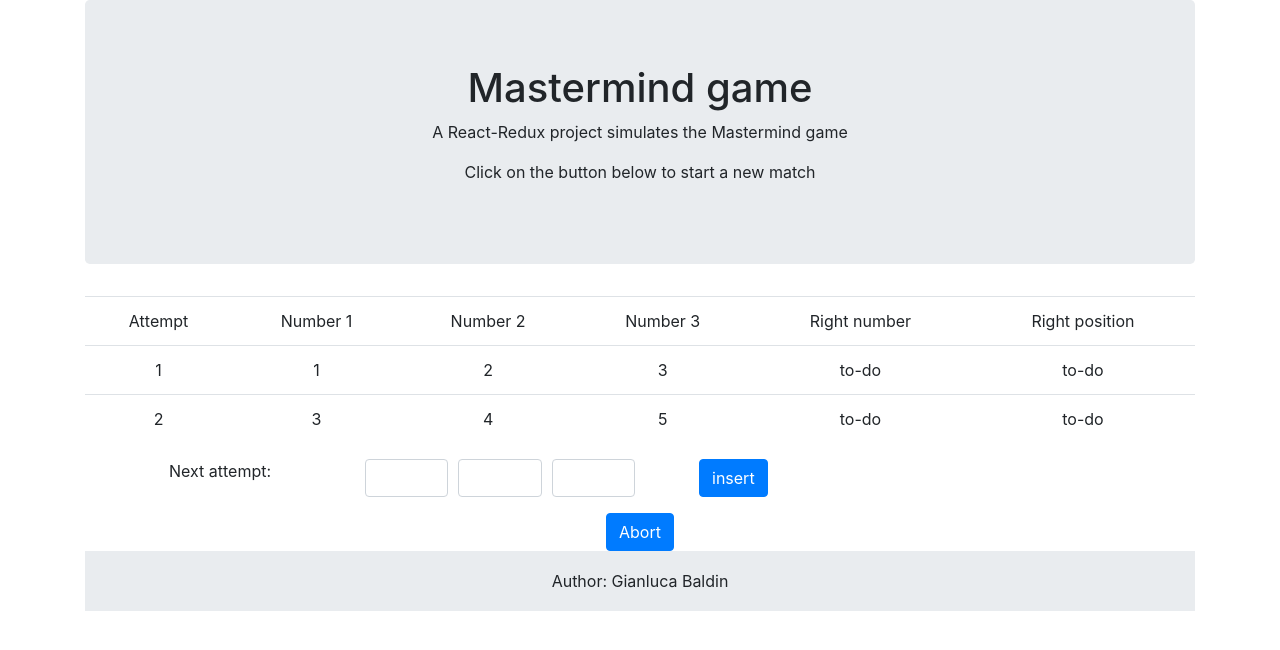
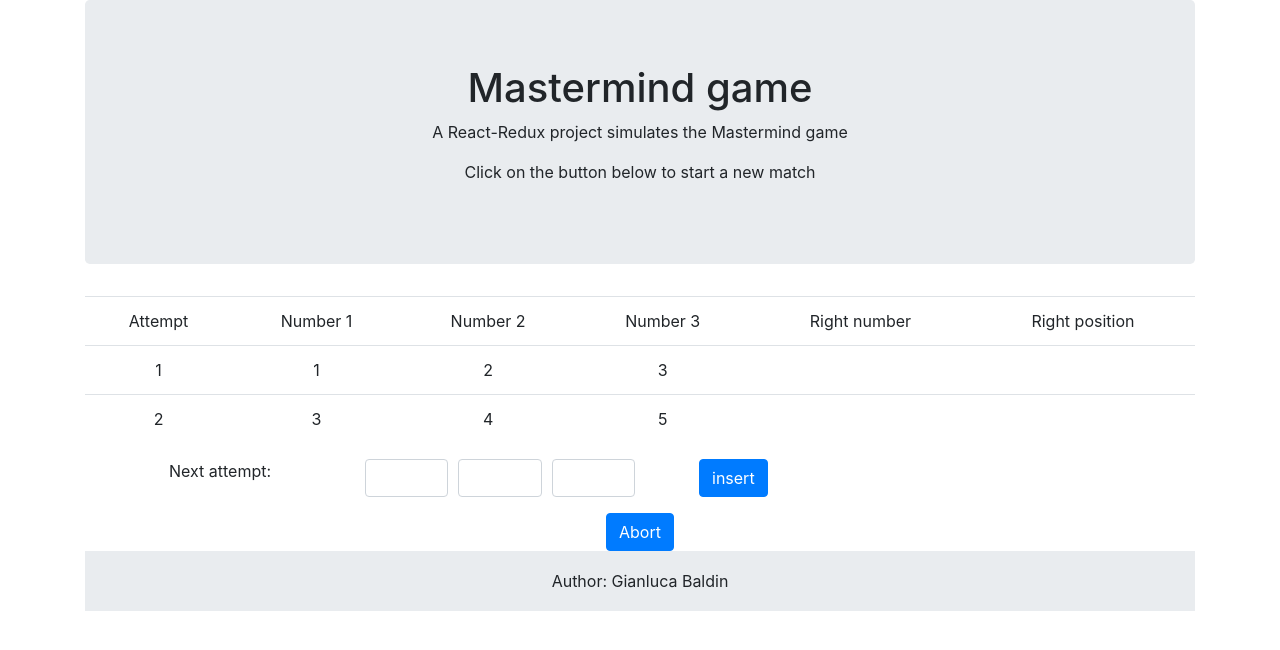
Before and after one commit to gianlucabaldin/mastermind, a React (Create React App) app: page / in a window 1280 px wide. Both pictures are taken after a click on the button "Start". Shown: the top 650 px of the page. Built offline with nearby package versions, Linux system fonts and the light colour scheme.

Commit message:
inserted 2 check methods

```diff
--- a/src/components/Board.jsx
+++ b/src/components/Board.jsx
@@ -5,7 +5,37 @@ import { connect } from "react-redux";
 import { start, abort } from "../store/actions/mastermindActions";
 import PropTypes from "prop-types";
 
-const Board = ({ playing, start, abort, attempts }) => {
+/**
+ * Check if the attempt contains one or more number are present in the Secret Triad
+ * but not at the right positions
+ * @param {number} secretTriad
+ * @param {number} attempt
+ */
+const checkRightNumber = (secretTriad, attempt) => {
+  let count = 0;
+  for (let i = 1; i <= 3; i++) {
+    let found = secretTriad.indexOf(attempt[i]);
+    if (found === -1) continue;
+    if (found !== i) count++;
+  }
+};
+
+/**
+ * Check if the attempt contains one or more number are present in the Secret Triad
+ * at the right positions
+ * @param {number} secretTriad
+ * @param {number} attempt
+ */
+const checkRightPosition = (secretTriad, attempt) => {
+  let count = 0;
+  for (let i = 1; i <= 3; i++) {
+    let found = secretTriad.indexOf(attempt[i]);
+    if (found === -1) continue;
+    if (found === i) count++;
+  }
+};
+
+const Board = ({ playing, start, abort, attempts, secretTriad }) => {
   if (!playing) {
     return (
       <Row>
@@ -35,12 +65,12 @@ const Board = ({ playing, start, abort, attempts }) => {
               <tbody>
                 {attempts.map((attempt, index) => (
                   <tr>
-                    <td>{index+1}</td>
+                    <td>{index + 1}</td>
                     <td>{attempt[0]}</td>
                     <td>{attempt[1]}</td>
                     <td>{attempt[2]}</td>
-                    <td>to-do</td>
-                    <td>to-do</td>
+                    <td>{checkRightNumber(secretTriad, attempt)}</td>
+                    <td>{checkRightPosition(secretTriad, attempt)}</td>
                   </tr>
                 ))}
               </tbody>
@@ -59,7 +89,8 @@ const Board = ({ playing, start, abort, attempts }) => {
 
 const mapStateToProps = ({ reducer }) => ({
   playing: reducer.playing,
-  attempts: reducer.attempts
+  attempts: reducer.attempts,
+  secretTriad: reducer.secretTriad
 });
 
 const mapDispatchToProps = {
```
